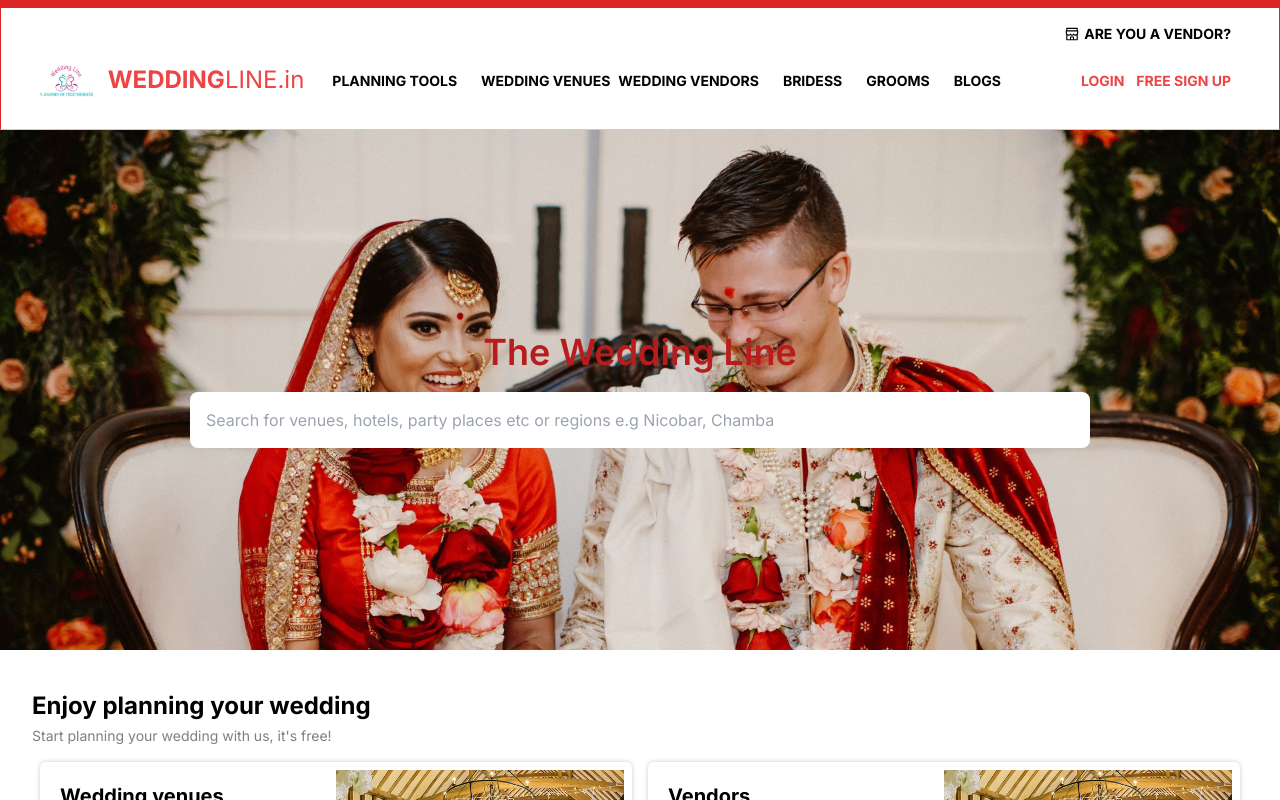
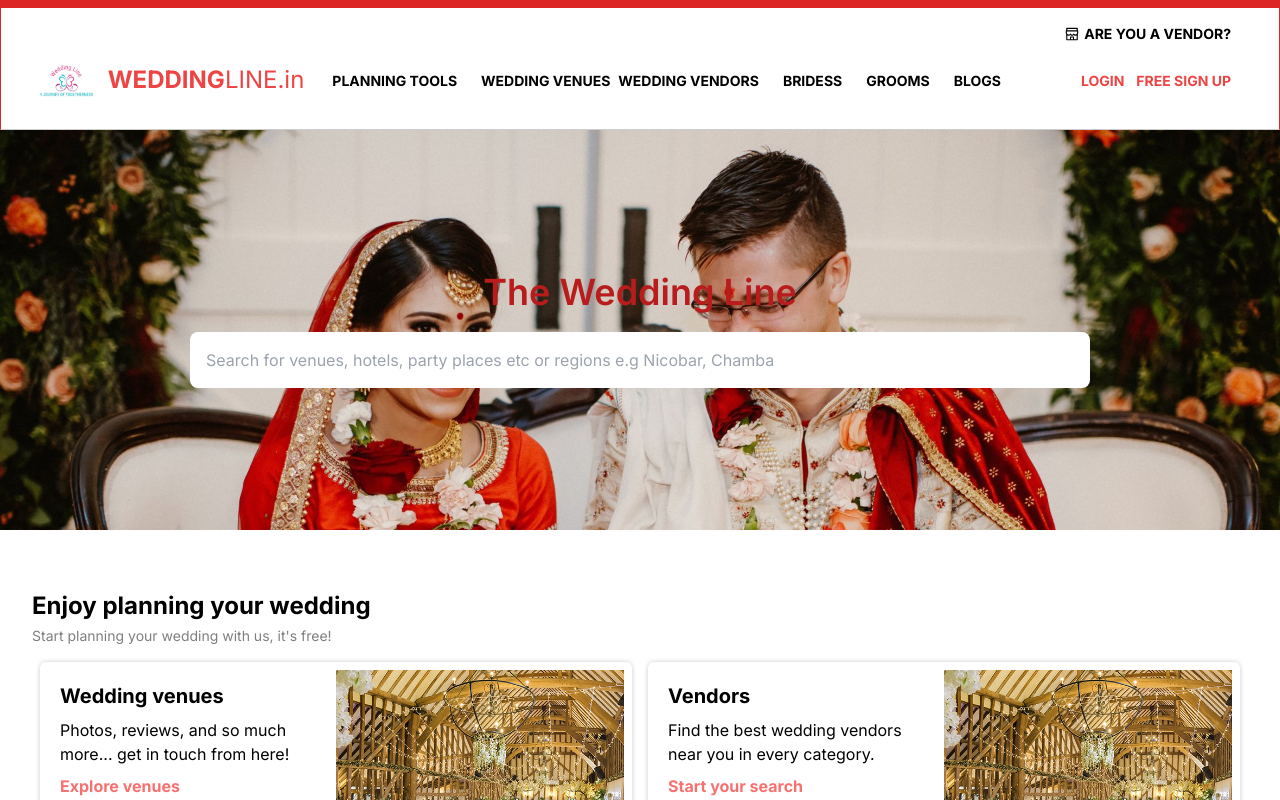
Before and after one commit to Hksoft-code/WeddingLines, a Next.js app: page / in a window 1280 px wide. Shown: the top 800 px of the page. Built offline with nearby package versions, Linux system fonts and the light colour scheme.

Commit message:
I have adjusted the heights of the section

```diff
--- a/components/Welcome.js
+++ b/components/Welcome.js
@@ -7,7 +7,7 @@ const Welcome = () => {
   const [place, setPlace] = React.useState("");
 
   return (
-    <div className="w-full md:p-10 pt-7 pr-3 pl-3 pb-7 md:h-[65vh] h-[50vh] homepage flex flex-col justify-center items-center">
+    <div className="w-full md:p-10 pt-7 pr-3 pl-3 pb-7 h-[400px] homepage flex flex-col justify-center items-center mb-7">
       <h1 className="font-semibold text-4xl md:text-red-700 mb-5 text-center text-black">
         The Wedding Line
       </h1>
```
